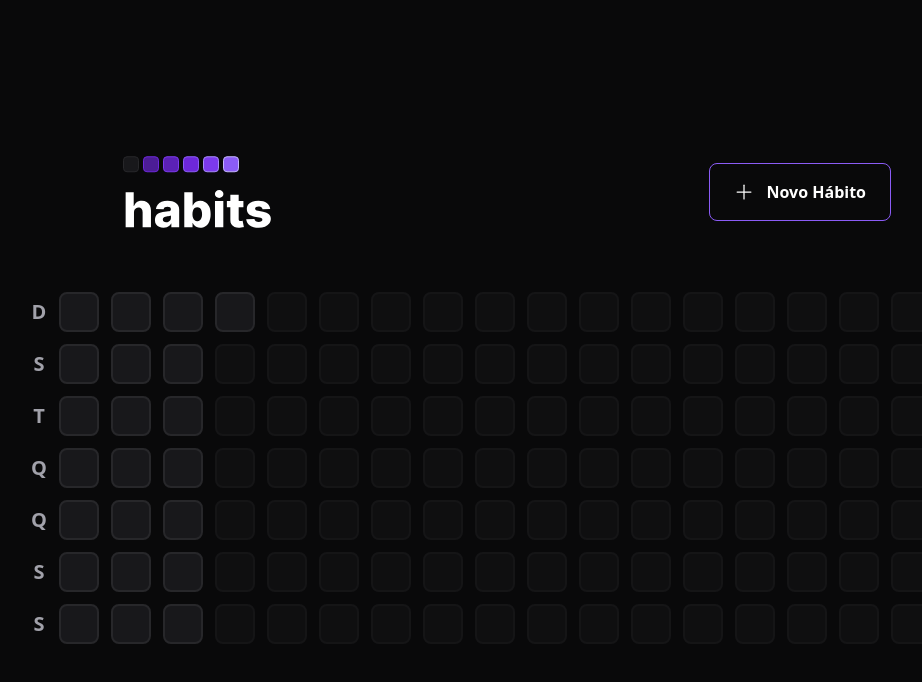
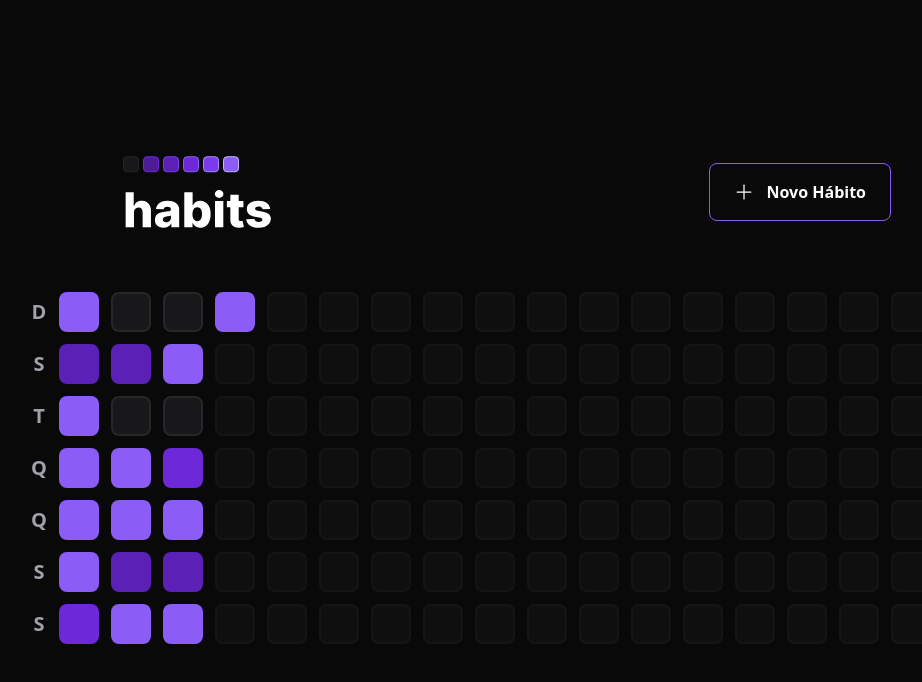
Before and after one commit to brenopinna/rocketset-nlw-setup, a React (Vite) app in the folder web/: page / in a window 1280 px wide. Shown: the top 682 px of the page, without its empty margins (133-1055 px from the left). Built offline with nearby package versions, Linux system fonts and the light colour scheme.

Commit message:
add habit-day dynamic colors

```diff
--- a/web/package.json
+++ b/web/package.json
@@ -11,6 +11,7 @@
   "dependencies": {
     "@radix-ui/react-dialog": "^1.0.2",
     "@radix-ui/react-popover": "^1.0.3",
+    "clsx": "^1.2.1",
     "dayjs": "^1.11.7",
     "phosphor-react": "^1.4.1",
     "react": "^18.2.0",
--- a/web/src/components/HabitDay.tsx
+++ b/web/src/components/HabitDay.tsx
@@ -1,17 +1,35 @@
 import * as Popover from '@radix-ui/react-popover';
+import clsx from 'clsx';
 import { ProgressBar } from './ProgressBar';
 
-export const HabitDay = () => {
+interface HabitDayProps {
+   completed: number,
+   amount: number
+}
+
+export const HabitDay = ({ completed, amount }: HabitDayProps) => {
+   const completedPercentage = Math.round((completed/amount) * 100)
+
    return(
       <Popover.Root>
-         <Popover.Trigger className="w-10 h-10 bg-zinc-900 border-2 border-zinc-800 rounded-lg" />
+         <Popover.Trigger
+            className={clsx("w-10 h-10 rounded-lg", {
+               'bg-zinc-900 border-2 border-zinc-800': completedPercentage === 0,
+               'bg-violet-900 border-violet-700': completedPercentage > 0 && completedPercentage < 20,
+               'bg-violet-800 border-violet-600': completedPercentage >= 20 && completedPercentage < 40,
+               'bg-violet-700 border-violet-500': completedPercentage >= 40 && completedPercentage < 60,
+               'bg-violet-600 border-violet-500': completedPercentage >= 60 && completedPercentage < 80,
+               'bg-violet-500 border-violet-400': completedPercentage >= 80
+            })}
+
+         />
 
          <Popover.Portal>
             <Popover.Content className="min-w-[320px] p-6 rounded-2xl bg-zinc-900 flex flex-col">
                <span className="font-semibold text-zinc-400">domingo</span>
                <span className="mt-1 font-extrabold leading-tight text-3xl">22/01</span>
 
-               <ProgressBar progress={40} />
+               <ProgressBar progress={completedPercentage} />
                <Popover.Arrow height={8} width={16} className="fill-zinc-900"/>
             </Popover.Content>
          </Popover.Portal>
--- a/web/src/components/SummaryTable.tsx
+++ b/web/src/components/SummaryTable.tsx
@@ -9,7 +9,7 @@
 const amountOfDaysToFill = minimumSummaryDatesSize - summaryDates.length;
 
 export const SummaryTable = () => {
-   return(
+   return (
       <div className="w-full flex">
          <div className="grid grid-rows-7 grid-flow-row gap-3">
             {weekDays.map((weekDay, index) => (
@@ -22,9 +22,17 @@
             ))}
          </div>
          <div className="grid grid-rows-7 grid-flow-col gap-3">
-            {summaryDates.map(summaryDate => <HabitDay key={summaryDate.toString()} />)}
+            {summaryDates.map(summaryDate => {
+               return (
+                  <HabitDay
+                     key={summaryDate.toString()}
+                     amount={5}
+                     completed={Math.round(Math.random() * 5)}
+                  />
+               )
+            })}
 
-            {amountOfDaysToFill > 0 && Array.from({ length: amountOfDaysToFill}).map((_, i) => (
+            {amountOfDaysToFill > 0 && Array.from({ length: amountOfDaysToFill }).map((_, i) => (
                <div
                   key={i}
                   className="w-10 h-10 bg-zinc-900 border-2 border-zinc-800 rounded-lg opacity-40 cursor-not-allowed"
```
Also changed, not shown: 2 other files (tests, documents, lock files or other folders).
